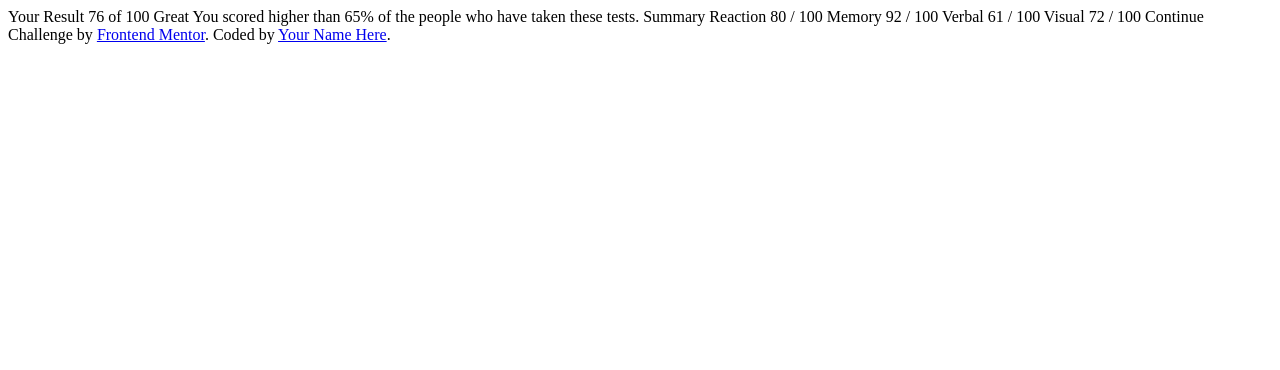
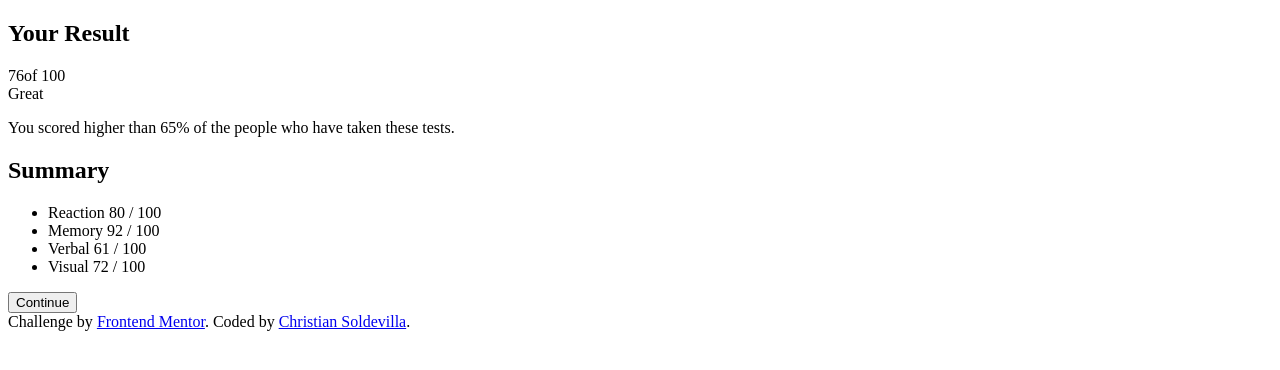
Before and after one commit to soldochris/results-summary-component, a React (Vite) app: page / in a window 1280 px wide. Shown: the top 370 px of the page. Built offline with nearby package versions, Linux system fonts and the light colour scheme.

Commit message:
basic structure

```diff
--- a/src/App.jsx
+++ b/src/App.jsx
@@ -1,38 +1,16 @@
 
 import './App.css'
+import { Attribution } from './components/Attribution'
+import { Result } from './components/Result'
+import { Summary } from './components/Summary'
 
 function App() {
 
   return (
     <>
-
-Your Result
-  76
-  of 100
-
-  Great
-  You scored higher than 65% of the people who have taken these tests.
-
-  Summary
-
-  Reaction
-  80 / 100
-
-  Memory
-  92 / 100
-
-  Verbal
-  61 / 100
-
-  Visual
-  72 / 100
-
-  Continue
-
-  <div className="attribution">
-    Challenge by <a href="https://www.frontendmentor.io?ref=challenge" target="_blank">Frontend Mentor</a>.
-    Coded by <a href="#">Your Name Here</a>.
-  </div>
+      <Result/>
+      <Summary/>
+      <Attribution/>
     </>
   )
 }
--- /dev/null
+++ b/src/components/Attribution.jsx
@@ -0,0 +1,10 @@
+function Attribution(){
+  return (
+    <footer className="attribution">
+    Challenge by <a href="https://www.frontendmentor.io?ref=challenge" target="_blank">Frontend Mentor</a>.
+    Coded by <a href="https://christiansoldevilla.tech/?i=1" target="_blank">Christian Soldevilla</a>.
+    </footer>
+  )
+}
+
+export {Attribution}
--- /dev/null
+++ b/src/components/Result.jsx
@@ -0,0 +1,15 @@
+function Result(){
+  return (
+    <section>
+      <h2>Your Result</h2>
+      <div>
+        <span>76</span>
+        <span>of 100</span>
+      </div>
+      <span>Great</span>
+      <p>You scored higher than 65% of the people who have taken these tests.</p>
+    </section>
+  )
+}
+
+export {Result}
--- /dev/null
+++ b/src/components/Summary.jsx
@@ -0,0 +1,24 @@
+function Summary(){
+  return(
+    <section>
+        <h2>Summary</h2>
+        <ul>
+          <li>
+            <span>Reaction</span> <span>80 / 100</span>
+          </li>
+          <li>
+            <span>Memory</span> <span>92 / 100</span>
+          </li>
+          <li>
+            <span>Verbal</span> <span>61 / 100</span>
+          </li>
+          <li>
+            <span>Visual</span> <span>72 / 100</span>
+          </li>
+        </ul>
+        <button>Continue</button>
+    </section>
+  )
+}
+
+export {Summary}
```
